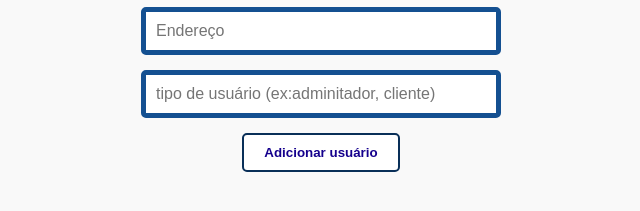
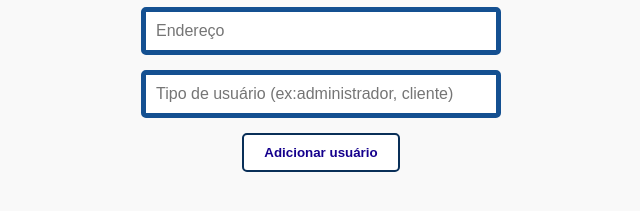
Before and after one commit to deboralbupaiva/atv4-2tri-site, a plain HTML site: page login.html in a window 1280 px wide. Shown: the part 173-384 px from the top of the page, 319-959 px from the left. Drawn offline with Linux system fonts and the light colour scheme.

Commit message:
Update login.html

```diff
--- a/login.html
+++ b/login.html
@@ -9,12 +9,12 @@
 <body>
     <h1>Login</h1>
 
-    <!-- Formulário  para adicionar os produtos -->
     <form id="form-produto">
         <input type="text" id="nome" placeholder="Nome do Produto" required>
         <input type="text" id="endereco" placeholder="Endereço" required>
-        <input type="text" id="tipousuario" placeholder="tipo de usuário (ex:adminitador, cliente)" required>
+        <input type="text" id="tipousuario" placeholder="Tipo de usuário (ex:administrador, cliente)" required>
         <button type="submit">Adicionar usuário</button>
 
 </body>
+
 </html>
```
